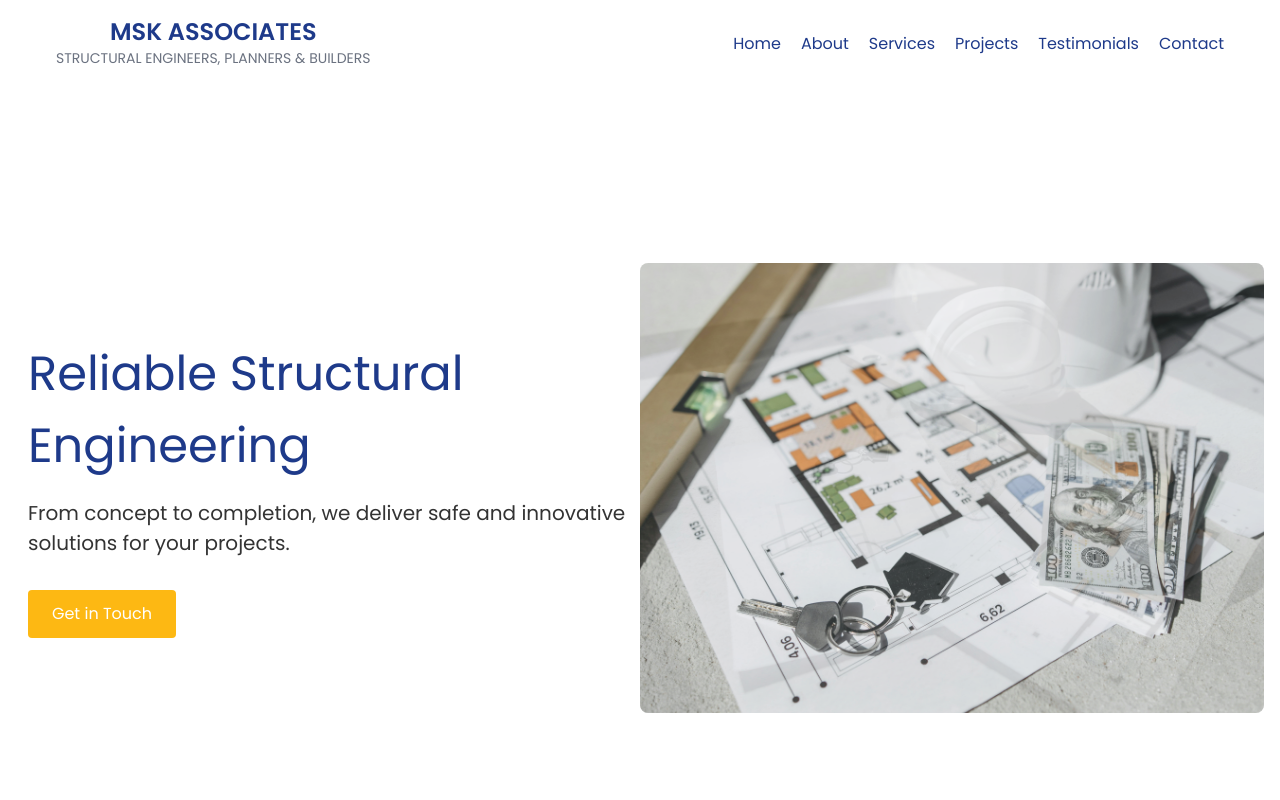
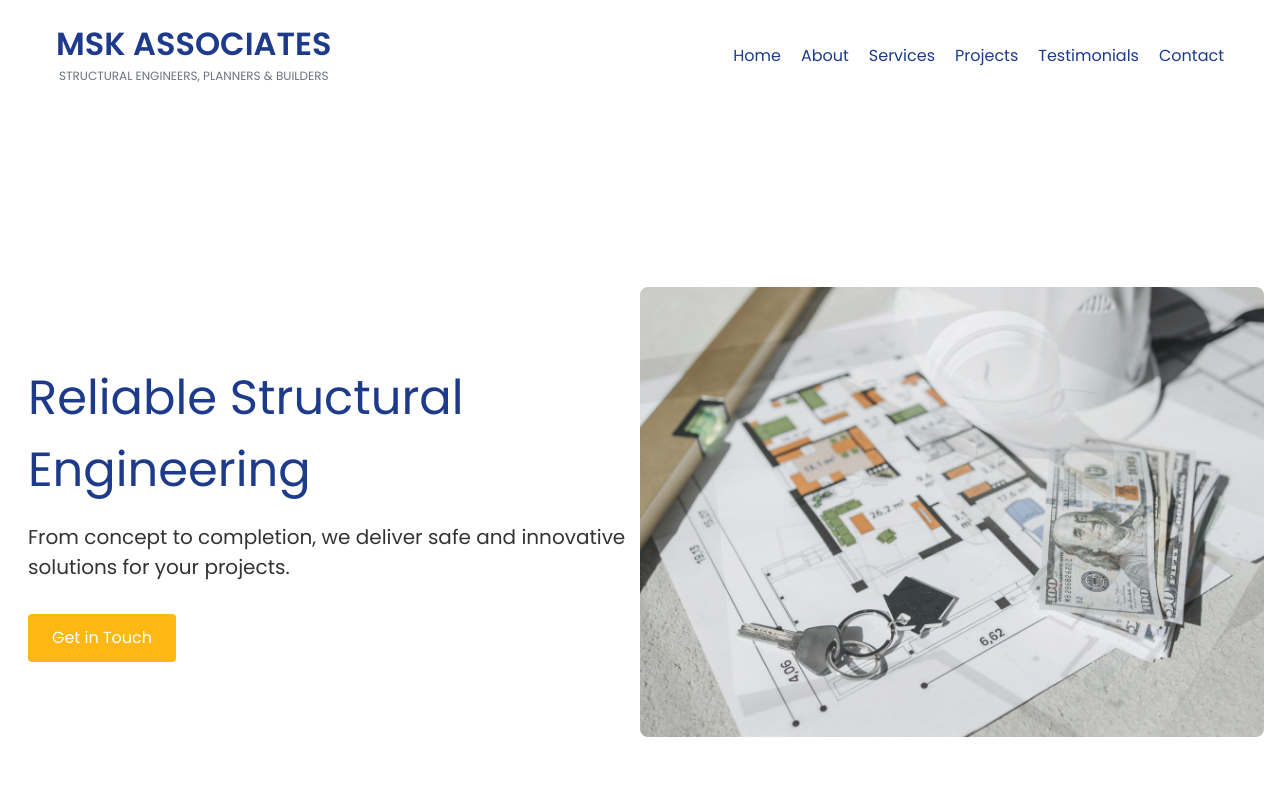
Before and after one commit to Myana03/Msk-Associates, a React (Create React App) app: page / in a window 1280 px wide. Shown: the top 800 px of the page. Built offline with nearby package versions, Linux system fonts and the light colour scheme.

Commit message:
update logo font size

```diff
--- a/src/Components/Header.js
+++ b/src/Components/Header.js
@@ -5,14 +5,14 @@ function Header() {
   return (
     <header className="items-start">
       <div className="header-container">
-        <div className="logo text-left py-2 flex flex-col items-center justify-center">
+        <div className="logo text-center py-4 flex flex-col items-center justify-center">
           <a
             href="#home"
-            className="font-extrabold text-blue-700 text-5xl tracking-[0.2em]"
+            className="font-extrabold text-blue-700 text-6xl tracking-[0.25em]"
           >
             MSK ASSOCIATES
           </a>
-          <span className="mt-1 text-gray-500 uppercase text-sm tracking-[0.3em]">
+          <span className="mt-2 text-gray-500 uppercase text-xs tracking-[0.45em]">
             Structural Engineers, Planners & Builders
           </span>
         </div>
--- a/src/Css/Header.css
+++ b/src/Css/Header.css
@@ -21,7 +21,7 @@ header.items-start {
 }
 
 .logo a {
-  font-size: 1.5rem;
+  font-size: 2.0rem;
   font-weight: 600;
   text-decoration: none;
   color: var(--primary-color);
```
